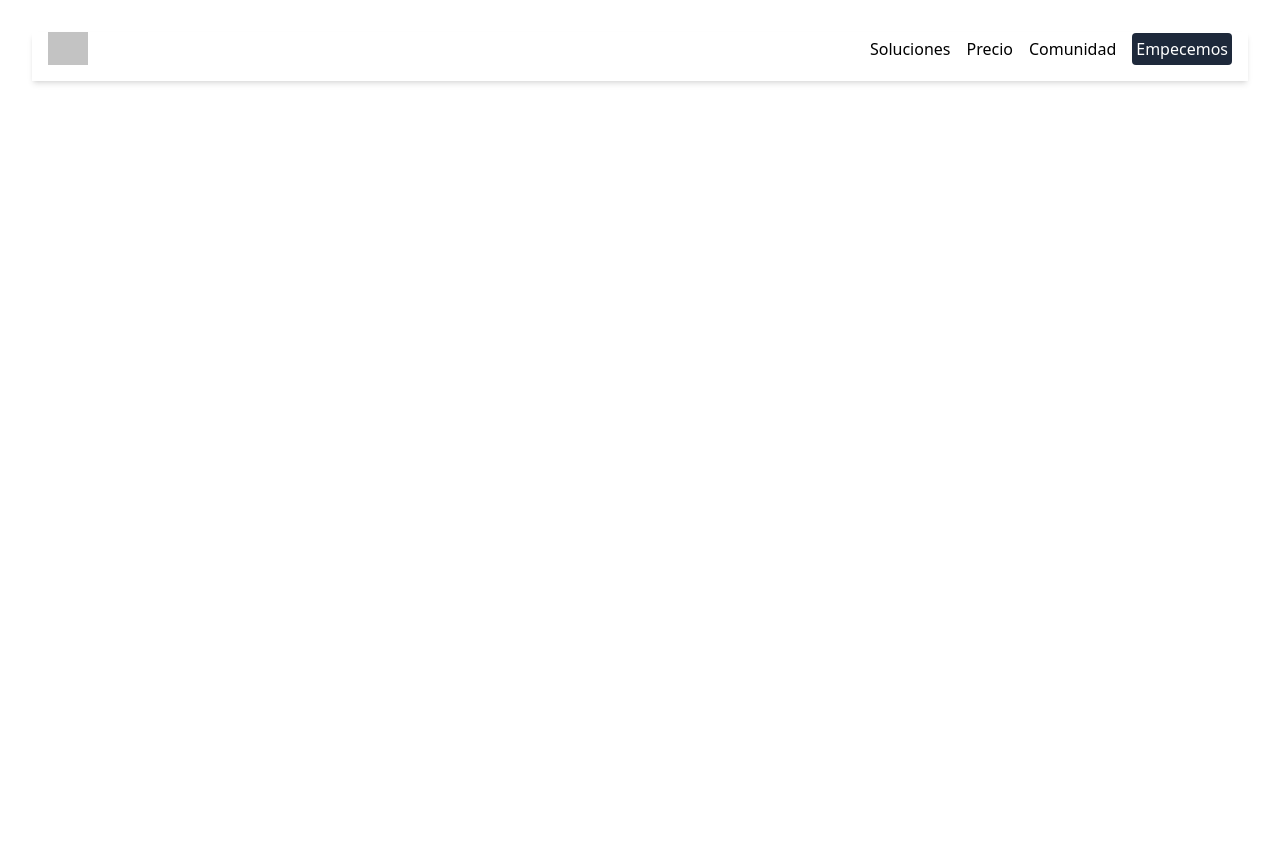
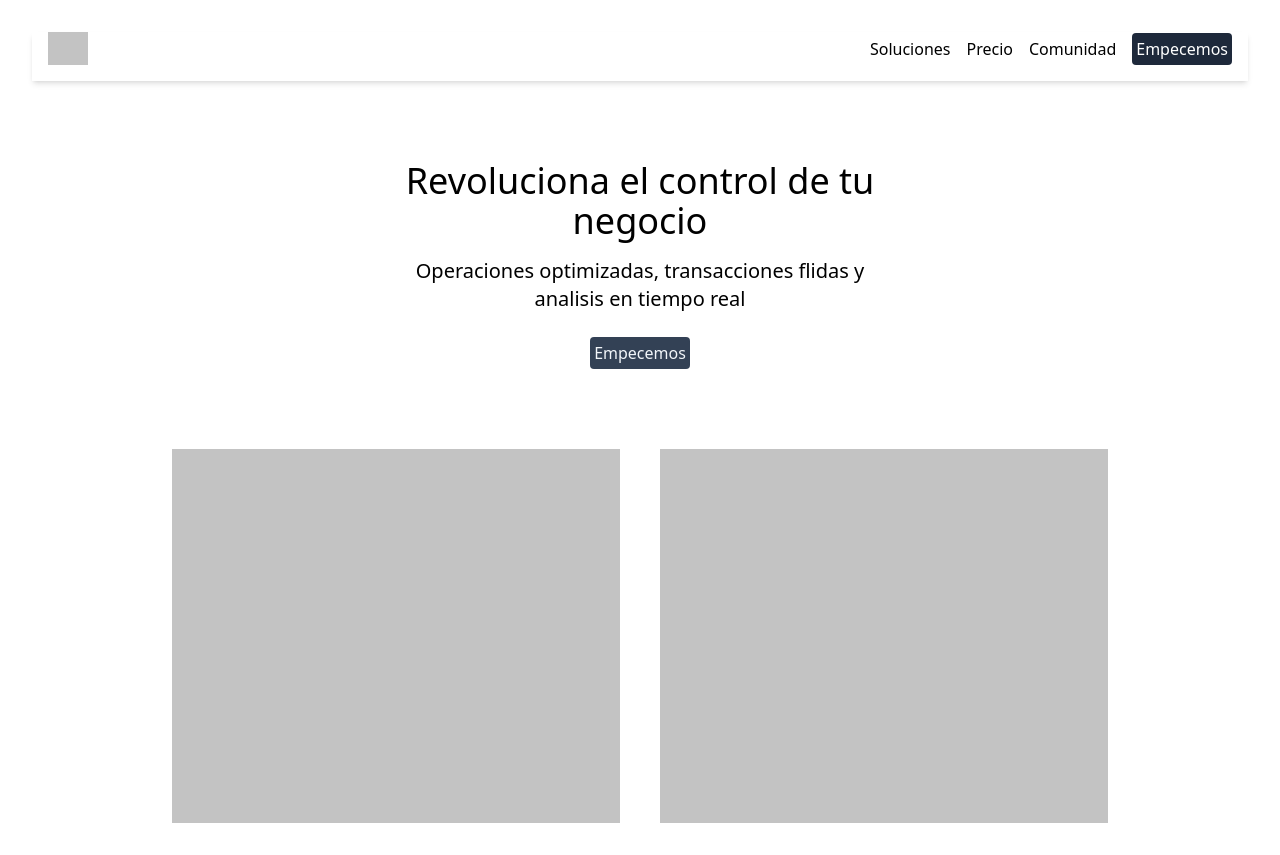
Before and after one commit to Paperboardstudio/pos-landing-page, a React (Vite) app: page / in a window 1280 px wide. Before the commit the page ends 800 px from the top, so only its background shows below. Built offline with nearby package versions, Linux system fonts and the light colour scheme.

Commit message:
pretty much finished with the hero section,  used placeholder for the images

```diff
--- a/src/App.jsx
+++ b/src/App.jsx
@@ -1,4 +1,5 @@
 import "./App.css";
+import HeroSection from "./components/HeroSection";
 import Nav from "./components/Nav";
 
 function App() {
@@ -6,6 +7,7 @@ function App() {
     <>
       <div>
         <Nav />
+        <HeroSection />
       </div>
     </>
   );
--- a/src/components/HeroSection.jsx
+++ b/src/components/HeroSection.jsx
@@ -1,5 +1,23 @@
+import imgPlaceholder from "../assets/imgPlaceholder.png";
+
 function HeroSection() {
-  return <div></div>;
+  return (
+    <div className="flex flex-col justify-items-center items-center mt-20">
+      <h1 className="text-4xl w-2/5 mb-4  ">
+        Revoluciona el control de tu negocio
+      </h1>
+      <h2 className="text-xl w-2/5 mb-6">
+        Operaciones optimizadas, transacciones flidas y analisis en tiempo real
+      </h2>
+      <button className="bg-slate-700 text-slate-100 rounded p-1 hover:text-yellow-400 hover:cursor-pointer active:text-yellow-700 transition duration-150 ease-in-out">
+        Empecemos
+      </button>
+      <div className="grid grid-cols-2 gap-10 mt-20">
+        <img src={imgPlaceholder} className="w-70"></img>
+        <img src={imgPlaceholder} className="w-70"></img>
+      </div>
+    </div>
+  );
 }
 
 export default HeroSection;
--- a/src/components/Nav.jsx
+++ b/src/components/Nav.jsx
@@ -2,7 +2,7 @@ import imgPlaceholder from "../assets/imgPlaceholder.png";
 
 function Nav() {
   return (
-    <div className="grid grid-cols-2 shadow-md pb-4 px-4 ">
+    <div className="grid grid-cols-2 shadow-md pb-4 px-4  w-2/2 my-0">
       <div className="left-side">
         <img src={imgPlaceholder} className="w-10"></img>
       </div>
```
